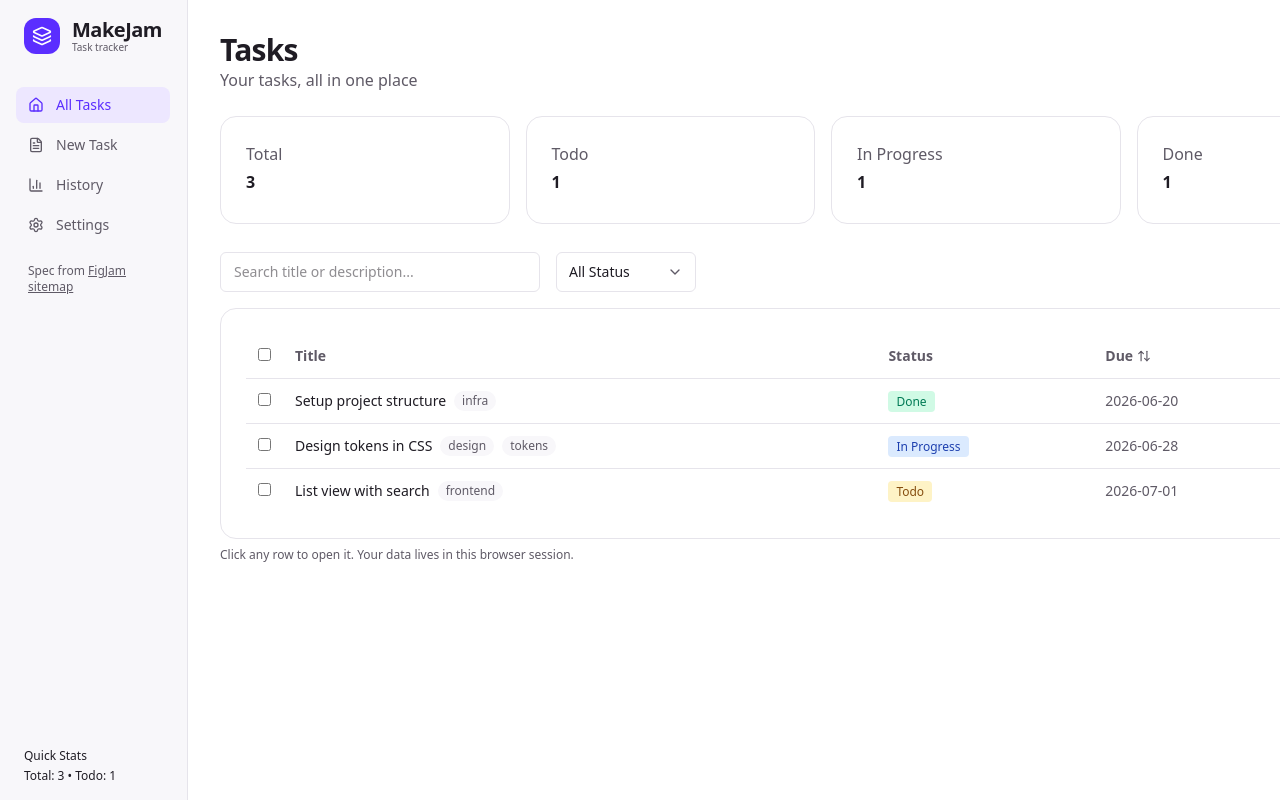
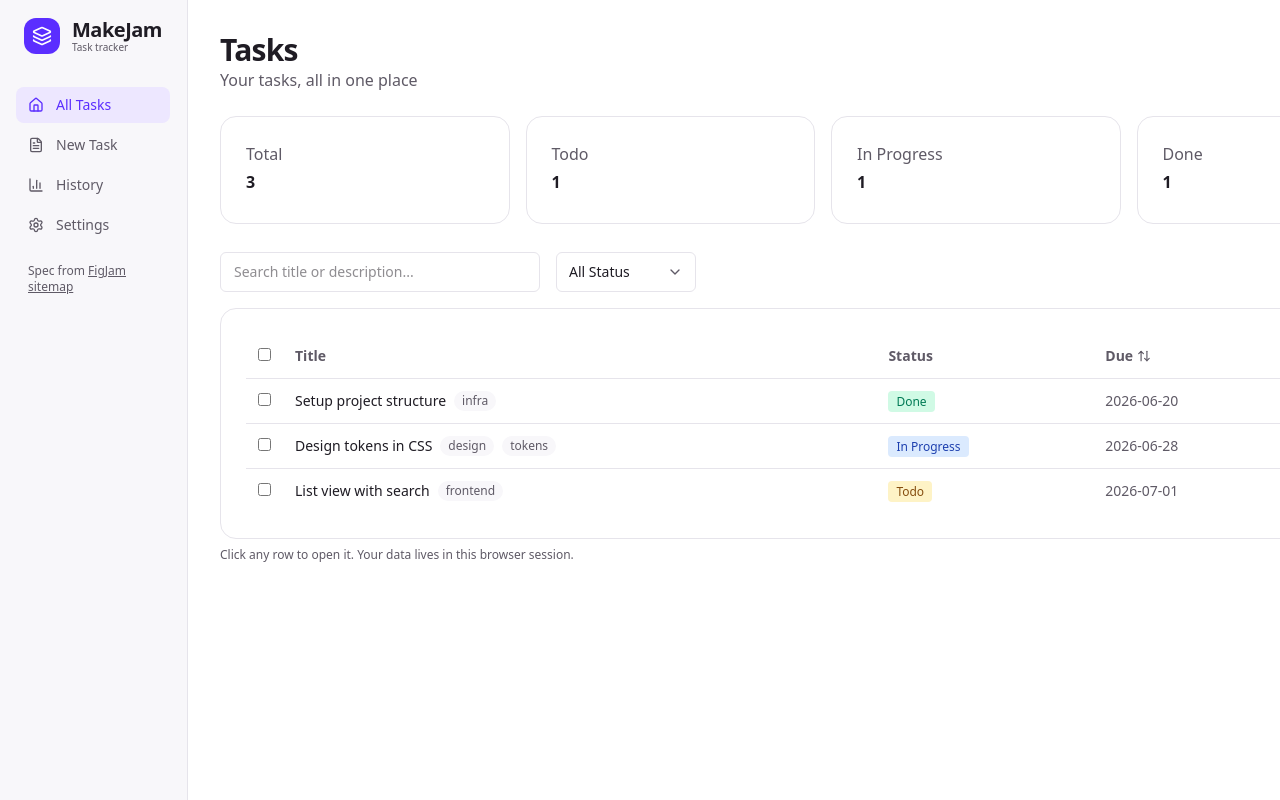
Before and after one commit to marthings/agentic-loop, a React (Vite) app: page / in a window 1280 px wide. Shown: the top 800 px of the page. Built offline with nearby package versions, Linux system fonts and the light colour scheme.

Commit message:
Remove sidebar Quick Stats (closes #47) (#48)
Stats remain on the list view stat cards. Figma re-capture pending.

```diff
--- a/src/App.tsx
+++ b/src/App.tsx
@@ -380,11 +380,6 @@ function App() {
             Spec from <a href="https://www.figma.com/board/Qyo8JqnW7hQ4neaBAzG9K9" target="_blank" className="underline">FigJam sitemap</a>
           </div>
         </nav>
-
-        <div className="mt-auto px-2 text-xs">
-          <div className="font-medium mb-1">Quick Stats</div>
-          <div>Total: {stats.total} • Todo: {stats.todo}</div>
-        </div>
       </aside>
 
       {/* Main */}
```
Also changed, not shown: 1 other file (tests, documents, lock files or other folders).
